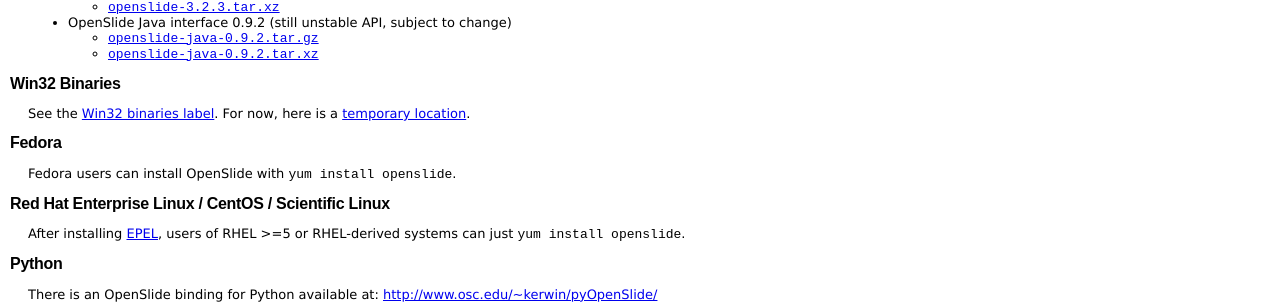
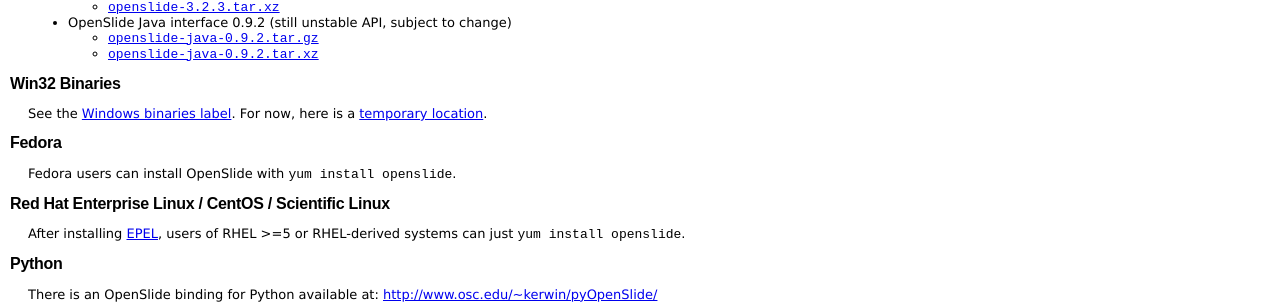
Before and after one commit to openslide/openslide.github.io, a Jekyll site: the page built from Download/index.markdown, in a window 1280 px wide. Shown: the part 284-588 px from the top of the page. Built offline with Jekyll 4.4.1, drawn with Linux system fonts in a browser that asks for light colours.

Commit message:
Update windows binaries label in Download

```diff
--- a/Download/index.markdown
+++ b/Download/index.markdown
@@ -28,10 +28,10 @@
 
 Win32 Binaries
 --------------
-See the [Win32 binaries label][5].
+See the [Windows binaries label][5].
 For now, here is a [temporary location][6].
 
-[5]: http://github.com/openslide/openslide/issues/labels/win32-binaries
+[5]: http://github.com/openslide/openslide/issues/labels/Windows%20binaries
 [6]: http://openslide.cs.cmu.edu/download/tmp/win32
 
 
```
